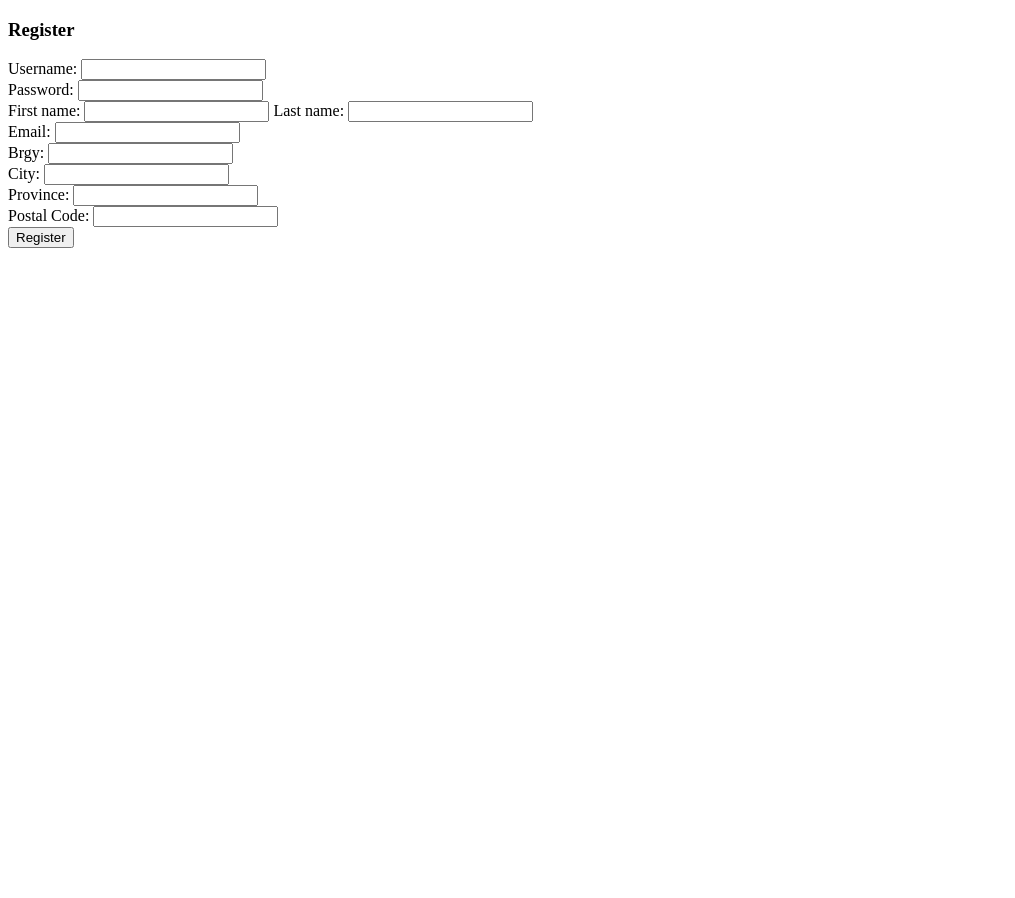
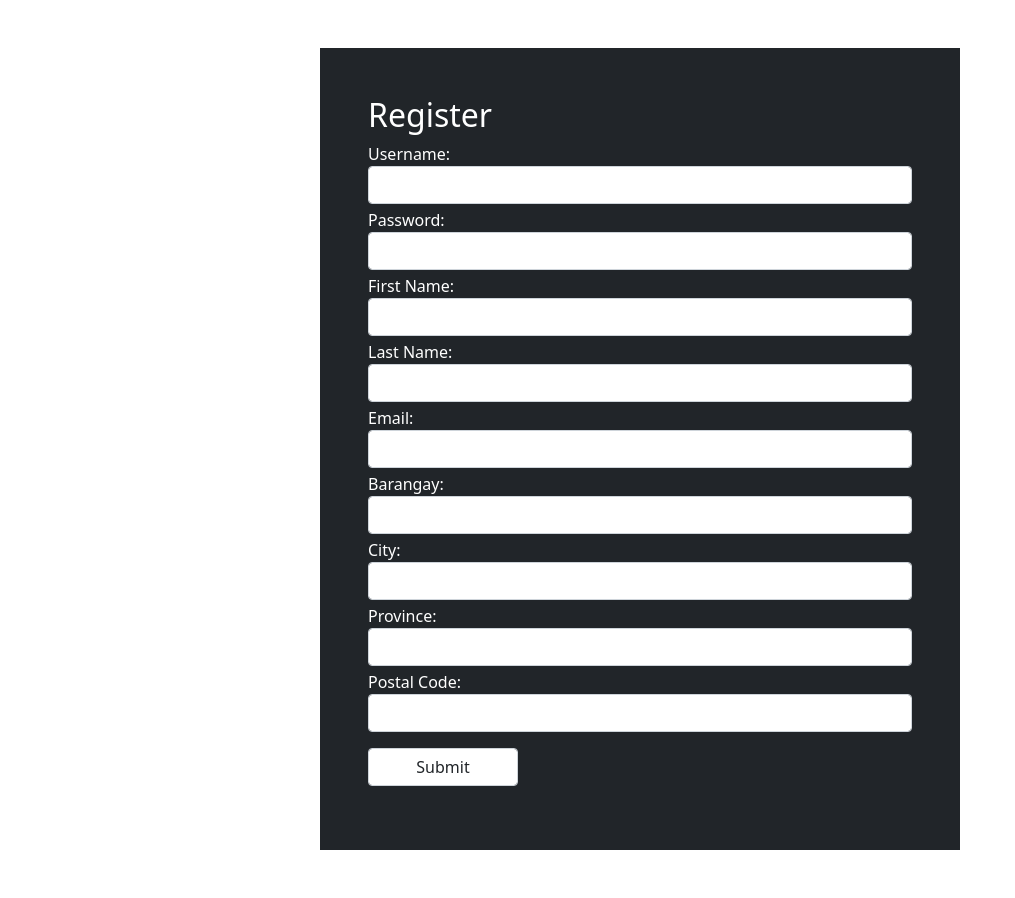
Before and after one commit to eageclarin/Retail-Store, a PHP site: page /client/register.php in a window 1280 px wide. Shown: the whole page, without its empty margins (0-1015 px from the left). Before the commit the page ends 248 px from the top, so only its background shows below. Run offline with PHP 8.4, Linux system fonts and the light colour scheme; a stand-in replaces the project's code that opens the database connection.

Commit message:
updated registeration form

```diff
--- a/session/RetailProject/client/register.php
+++ b/session/RetailProject/client/register.php
@@ -4,21 +4,76 @@
 
 <!DOCTYPE html>
 <html>
+<head>
+  <meta charset="utf-8">
+  <meta name="viewport" content="width=device-width, initial-scale=1">
+  <link href="https://cdn.jsdelivr.net/npm/bootstrap@5.1.2/dist/css/bootstrap.min.css" rel="stylesheet">
+  <script src="https://cdn.jsdelivr.net/npm/bootstrap@5.1.2/dist/js/bootstrap.bundle.min.js"></script>
+</head>
+
 <body>
-
-    <h3> Register </h3>
-    <form action="register.php" method="post">
+<div class="container-sm p-5 my-5 bg-dark text-white" style="max-width:50%;">
+    <h2> Register </h2>
+    <form action="register.php" method="post" class="form-inline">
+    <div class="form-group">
+        <div class="mb-1 mt-1">
+            <label for="username" >Username: </label>
+            <input type="text" class="form-control" id="username" name="username"  required>
+       </div>
+        <div class="mb-1 mt-1">
+            <label for="password" >Password: </label>
+            <input type="password" class="form-control" id="password" name="password"  required>
+        </div>
+        <div class="mb-1 mt-1">
+            <label for="firstName" >First Name: </label>
+            <input type="text" class="form-control" id="firstName" name="firstName"  required>
+        </div>
+        <div class="mb-1 mt-1">
+            <label for="lastName" >Last Name: </label>
+            <input type="text" class="form-control" id="lastName" name="lastName"  required>
+        </div>
+        <div class="mb-1 mt-1">
+            <label for="email" >Email: </label>
+            <input type="text" class="form-control" id="email" name="email"  required>
+        </div>
+        <div class="col-xs-3">
+        <div class="mb-1 mt-1">
+            <label for="brgy" >Barangay: </label>
+            <input type="text" class="form-control" id="brgy" name="brgy"  required>
+        </div>
+        </div>
+        <div class="col-xs-3">
+        <div class="mb-1 mt-1">
+            <label for="city" >City: </label>
+            <input type="text" class="form-control" id="city" name="city"  required>
+        </div>
+        </div>
+        <div class="mb-1 mt-1">
+            <label for="province" >Province: </label>
+            <input type="text" class="form-control" id="province" name="province"  required>
+        </div>
+        <div class="mb-1 mt-1">
+            <label for="postal" >Postal Code: </label>
+            <input type="text" class="form-control" id="postal" name="postal"  required>
+        </div>
+        <!--
         Username: <input type="text" name="username" required></br>
         Password: <input type="password" name="password" required></br>
-        First name: <input type="text" name="firstName" required>
+        First name: <input type="text" name="firstName" required> </br>
         Last name: <input type="text" name="lastName" required></br>
         Email:  <input type="text" name="email" required></br>
         Brgy: <input type="text" name="brgy" required></br>
         City: <input type="text" name="city" required></br>
         Province: <input type="text" name="province" required></br>
         Postal Code: <input type="text" name="postal" required></br>
-        <input type="submit" value="Register" name="register">
+        -->
+        <div class="mb-3 mt-3">
+            <input type="submit" value="Submit" name="register" class="form-control" style="width:150px">
+        </div>
+    </div>
     </form>
+</div>
+
 
     <?php
         if (isset($_POST['register'])) {           #if register button pressed
@@ -33,6 +88,11 @@
             $postal = mysqli_real_escape_string($conn,$_POST['postal']);
 
 
+            #check if username or email exists
+
+
+
+
             $password = md5($password1);
 
             $insert = "INSERT INTO customer (cust_Username, cust_Password, cust_FName, cust_LName, cust_Email, cust_ABrgy, cust_ACity, cust_AProvince, cust_APostal)
@@ -40,13 +100,13 @@
             mysqli_query($conn, $insert);
             $_SESSION['CustomerFName']=$username;
             echo $_SESSION['CustomerFName'];
-            #$_SESSION['CustomerID']
-            #header('location: ../main.php');
+            header('location: ../main.php');
 
 
         }
         mysqli_close($conn);
     ?>
 
+    <!--cancel button/ back to homepage-->
 </body>
 </html>
```
